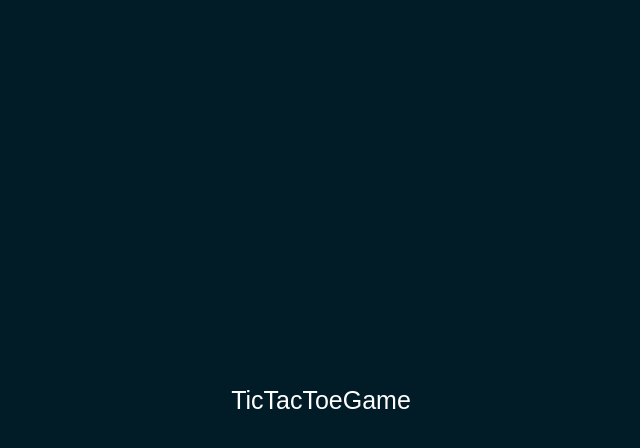
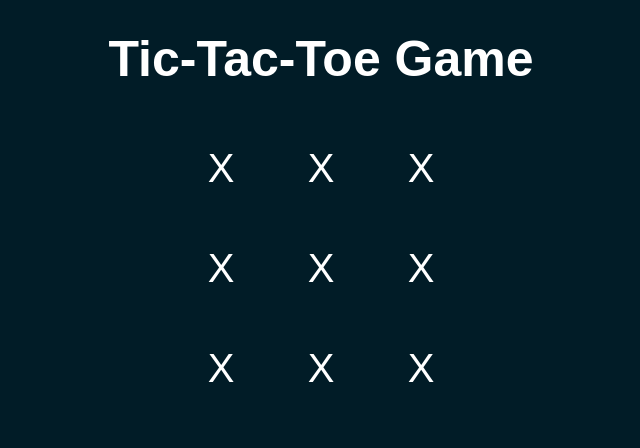
Before and after one commit to obaidkhan22/tic-tac-toe, a React (Vite) app: page / in a window 1280 px wide. Shown: the top 448 px of the page, without its empty margins (319-959 px from the left). Built offline with nearby package versions, Linux system fonts and the light colour scheme.

Commit message:
build the Board component.

```diff
--- a/src/App.css
+++ b/src/App.css
@@ -1,6 +1,25 @@
+h1 {
+  text-align: center;
+  margin: 30px 0;
+}
+
 .game {
   display: flex;
   justify-content: center;
-  align-items: center;
   height: 100vh;
 }
+
+.board {
+  display: grid;
+  grid-template-columns: repeat(3, 100px);
+  grid-template-rows: repeat(3, 100px);
+  justify-content: center;
+  margin: 0 auto;
+}
+
+.tile {
+  display: flex;
+  justify-content: center;
+  align-items: center;
+  font-size: 4rem;
+}
--- /dev/null
+++ b/src/components/Board.jsx
@@ -0,0 +1,15 @@
+import React from "react";
+
+const Board = ({ tiles }) => {
+  return (
+    <div className="board">
+      {tiles.map((tile, index) => (
+        <div key={index} className={`tile ${tile.className}`}>
+          X
+        </div>
+      ))}
+    </div>
+  );
+};
+
+export default Board;
--- a/src/components/TicTacToeGame.jsx
+++ b/src/components/TicTacToeGame.jsx
@@ -1,7 +1,26 @@
-import React from "react";
+import React, { useState } from "react";
+import Board from "./Board";
 
 const TicTacToeGame = () => {
-  return <div className="game">TicTacToeGame</div>;
+  const [tiles, setTiles] = useState([
+    { value: null, className: "bottom-border right-border" },
+    { value: null, className: "bottom-border right-border" },
+    { value: null, className: "bottom-border" },
+    { value: null, className: "bottom-border right-border" },
+    { value: null, className: "bottom-border right-border" },
+    { value: null, className: "bottom-border" },
+    { value: null, className: "right-border" },
+    { value: null, className: " right-border" },
+    { value: null },
+  ]);
+  return (
+    <>
+      <h1>Tic-Tac-Toe Game</h1>
+      <div className="game">
+        <Board tiles={tiles} />
+      </div>
+    </>
+  );
 };
 
 export default TicTacToeGame;
```
